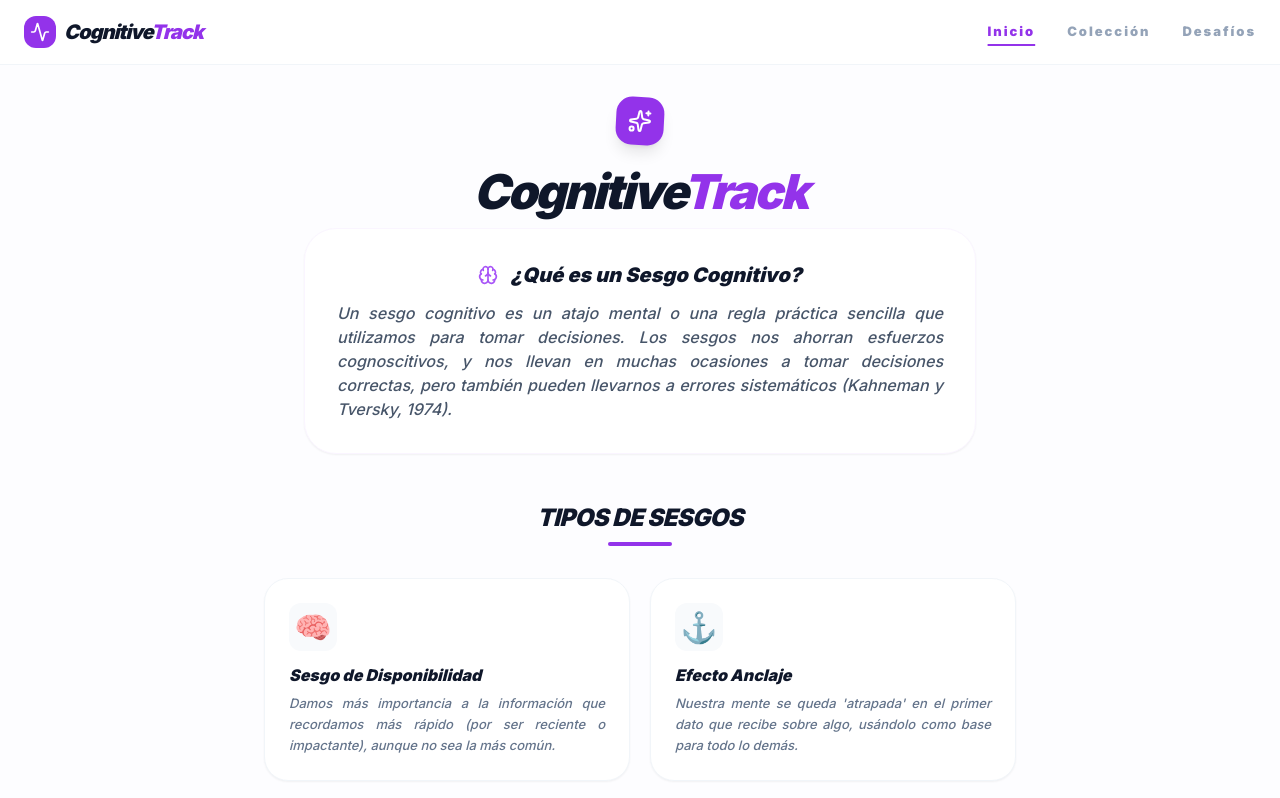
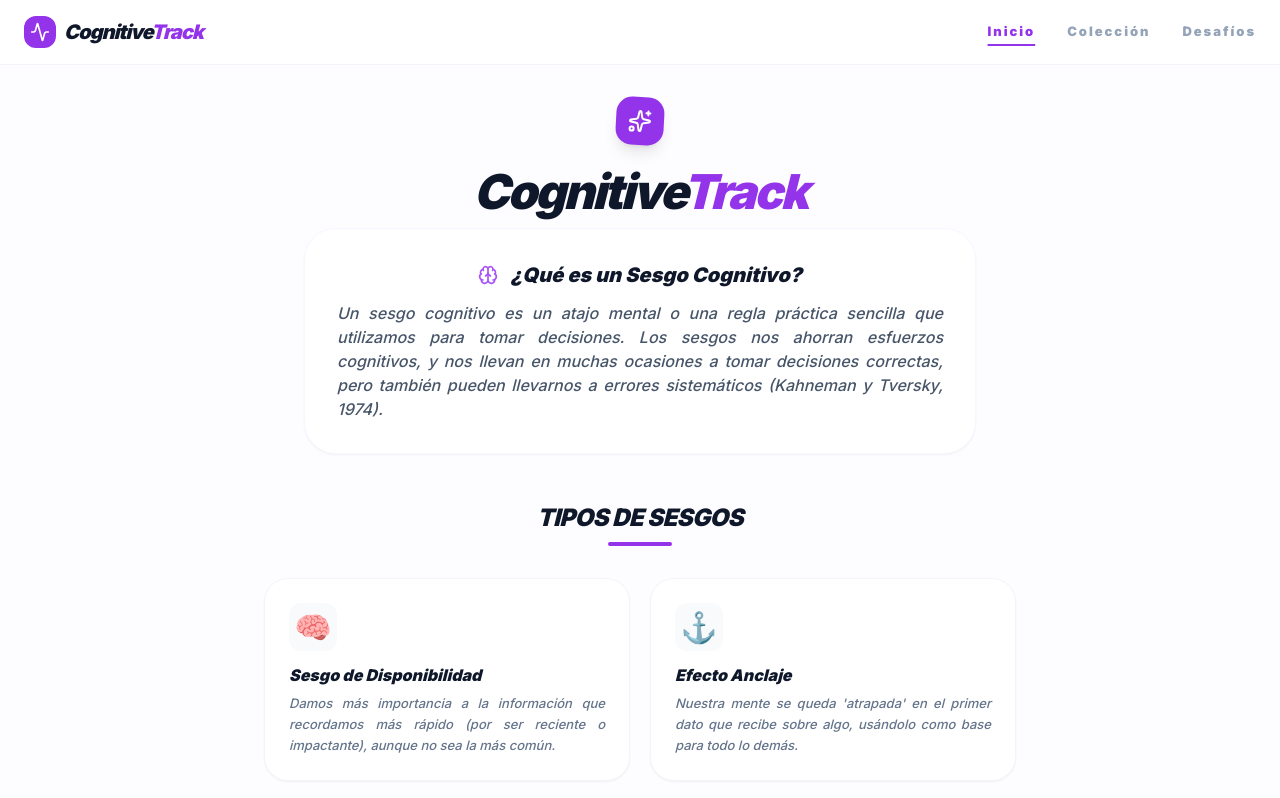
Before and after one commit to verogutflo04/CognitiveTrack, a plain HTML site: page index.html in a window 1280 px wide. Shown: the top 798 px of the page. Drawn offline with nearby package versions, Linux system fonts and the light colour scheme.

Commit message:
Update index.html

```diff
--- a/index.html
+++ b/index.html
@@ -87,7 +87,7 @@
         // --- DATOS (SIN MODIFICAR) ---
         const DEFINICION_GENERAL = {
             title: "¿Qué es un Sesgo Cognitivo?",
-            content: "Un sesgo cognitivo es un atajo mental o una regla práctica sencilla que utilizamos para tomar decisiones. Los sesgos nos ahorran esfuerzos cognoscitivos, y nos llevan en muchas ocasiones a tomar decisiones correctas, pero también pueden llevarnos a errores sistemáticos (Kahneman y Tversky, 1974)."
+            content: "Un sesgo cognitivo es un atajo mental o una regla práctica sencilla que utilizamos para tomar decisiones. Los sesgos nos ahorran esfuerzos cognitivos, y nos llevan en muchas ocasiones a tomar decisiones correctas, pero también pueden llevarnos a errores sistemáticos (Kahneman y Tversky, 1974)."
         };
 
         const TIPOS_SESGOS = [
@@ -529,4 +529,5 @@
         window.onload = () => render();
     </script>
 </body>
+
 </html>
```
